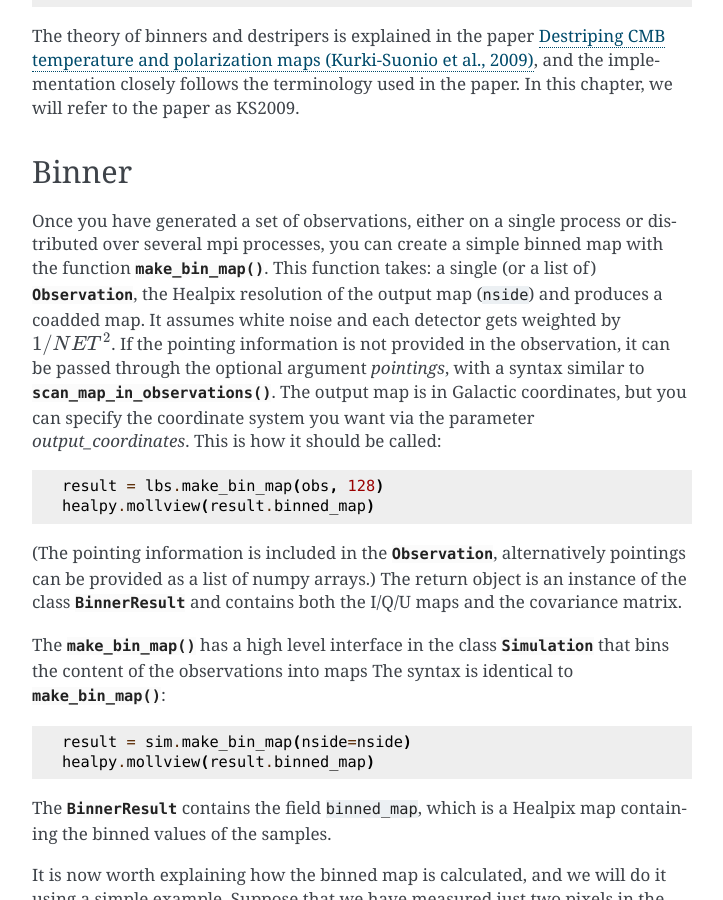
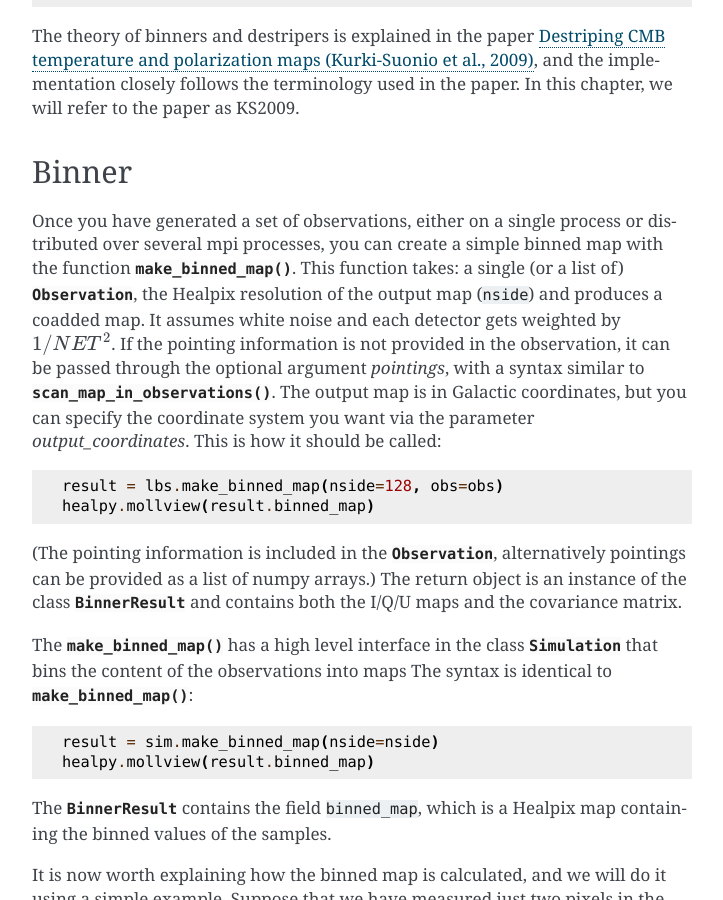
Before and after one commit to litebird/litebird_sim, a Sphinx documentation site: the page built from docs/source/mapmaking.rst, in a window 1280 px wide and 900 px high, scrolled down 1622 px. Shown: the whole window, without its empty margins (388-1111 px from the left). Built offline with Sphinx 7.4.7, drawn with Linux system fonts in a browser that asks for light colours; some of the changed text lies outside the part shown.

Commit message:
Rename `make_bin_map` to `make_binned_map`, move `nside` to front

```diff
--- a/docs/source/mapmaking.rst
+++ b/docs/source/mapmaking.rst
@@ -98,7 +98,7 @@ Binner
 
 Once you have generated a set of observations, either on a single
 process or distributed over several mpi processes, you can create a
-simple binned map with the function :func:`.make_bin_map`. This function
+simple binned map with the function :func:`.make_binned_map`. This function
 takes: a single (or a list of) :class:`.Observation`, the Healpix
 resolution of the output map (``nside``) and produces a coadded map.
 It assumes white noise and each detector gets weighted by
@@ -109,7 +109,7 @@ The output map is in Galactic coordinates, but you can specify the
 coordinate system you want via the parameter `output_coordinates`.
 This is how it should be called::
 
-    result = lbs.make_bin_map(obs, 128)
+    result = lbs.make_binned_map(nside=128, obs=obs)
     healpy.mollview(result.binned_map)
 
 (The pointing information is included in the :class:`.Observation`,
@@ -117,11 +117,11 @@ alternatively pointings can be provided as a list of numpy arrays.)
 The return object is an instance of the class :class:`.BinnerResult`
 and contains both the I/Q/U maps and the covariance matrix.
 
-The :func:`.make_bin_map` has a high level interface in the class
+The :func:`.make_binned_map` has a high level interface in the class
 :class:`.Simulation` that bins the content of the observations into maps
-The syntax is identical to :func:`.make_bin_map`::
+The syntax is identical to :func:`.make_binned_map`::
 
-    result = sim.make_bin_map(nside=nside)
+    result = sim.make_binned_map(nside=nside)
     healpy.mollview(result.binned_map)
 
 
@@ -298,7 +298,7 @@ in the TOD that fall within the same pixel, and finally :math:`M^{-1}`
 “solves” the linear system for the three parameters I, Q, and U per
 each pixel.
 
-Once the call to :func:`.make_bin_map` ends, the field ``invpp``
+Once the call to :func:`.make_binned_map` ends, the field ``invpp``
 of the :class:`.BinnerResult` object returned by the function
 contains an array with shape :math:`(N_p, 3, 3)`, where each
 3×3 block is the inverse of the sub-matrix :math:`M_i` for the
@@ -314,7 +314,7 @@ hypothesis that the noise be white drops and the binning equation is
 no longer valid.
 
 The destriping algorithm is implemented by the :func:`.make_destriped_map`,
-which is functionally equivalent to :func:`.make_bin_map`. However, as
+which is functionally equivalent to :func:`.make_binned_map`. However, as
 the algorithm it implements is more complex, you must provide more
 information when calling it. Specifically, you should instantiate an
 instance of the class :class:`.DestriperParameters`::
@@ -323,7 +323,7 @@ instance of the class :class:`.DestriperParameters`::
         ...
     )
 
-    result = lbs.make_destriped_map(obs=obs, params=params)
+    result = lbs.make_destriped_map(nside=nside, obs=obs, params=params)
     healpy.mollview(result.destriped_map)
 
 The result is an instance of the class :class:`.DestriperResult`, which
--- a/litebird_sim/__init__.py
+++ b/litebird_sim/__init__.py
@@ -73,7 +73,7 @@ from .scanning import (
     get_ecl2det_quaternions,
 )
 from litebird_sim.mapmaking import (
-    make_bin_map,
+    make_binned_map,
     BinnerResult,
     DestriperParameters,
     DestriperResult,
@@ -224,7 +224,7 @@ __all__ = [
     "get_pointing_buffer_shape",
     "get_pointings",
     # mapmaking
-    "make_bin_map",
+    "make_binned_map",
     "BinnerResult",
     "make_destriped_map",
     "DestriperParameters",
```
Also changed, not shown: 5 other files.
